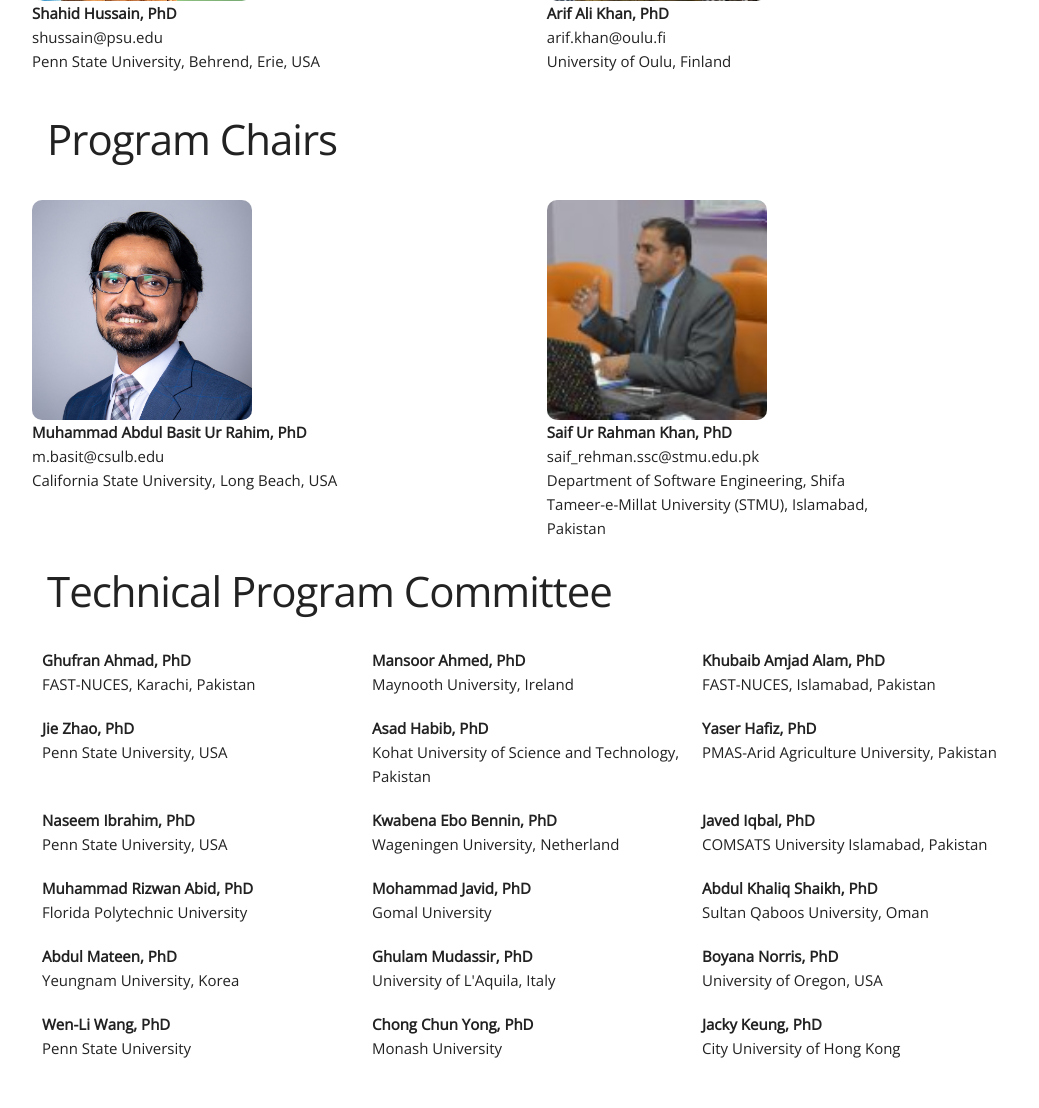
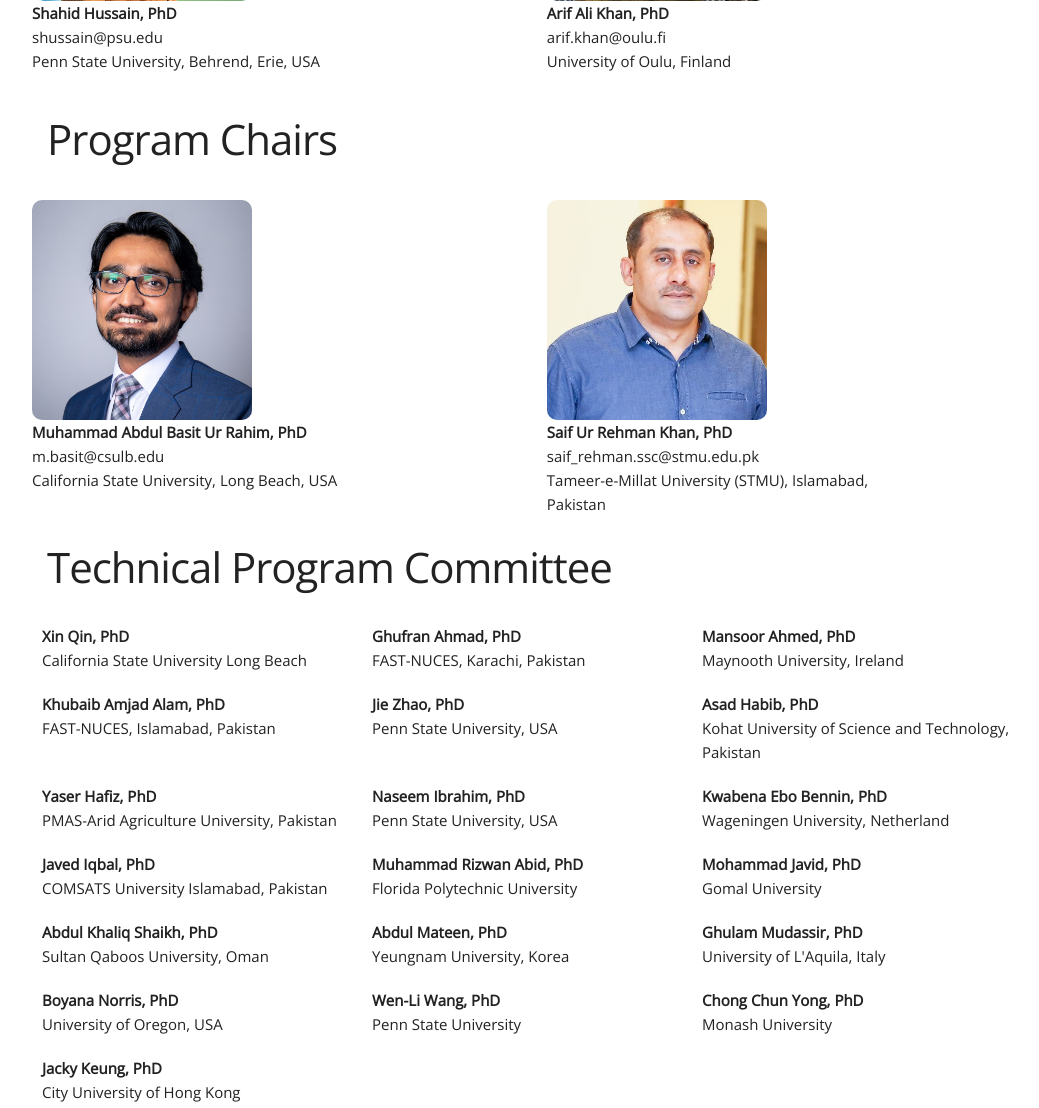
Before and after one commit to ilmaan/ICSE-IT-Conf, a Django app: page / in a window 1280 px wide. Shown: the part 4172-5280 px from the top of the page, without its empty margins (113-1152 px from the left). Run offline with Django 5.2, Linux system fonts and the light colour scheme; some libraries are stand-ins or nearby versions.

Commit message:
I=New Image and smnall change

```diff
--- a/templates/home.html
+++ b/templates/home.html
@@ -4,7 +4,7 @@
 <head>
     <meta charset="UTF-8">
     <meta name="viewport" content="width=device-width, initial-scale=1.0">
-    <title>SEET2025</title>
+    <title>SEET 2025</title>
 
     <link rel="stylesheet" href="https://cdnjs.cloudflare.com/ajax/libs/normalize/4.2.0/normalize.min.css">
     <link rel="stylesheet" href="https://cdnjs.cloudflare.com/ajax/libs/typicons/2.0.8/typicons.min.css">
@@ -122,7 +122,7 @@
 
         <div class="">
           <h3><span class="typcn typcn-cog-outline icon"></span>Idea and Vision Paper</h3>
-          <p>The Vision and Idea Papers track invites the research community to present pioneering concepts, speculative ideas, and forward-looking perspectives that have the potential to shape future research directions. Submissions may include but are not limited to, conceptual frameworks that propose novel approaches, speculative insights into emerging challenges, or visionary perspectives that seek to redefine current paradigms within the field. Submit original manuscripts (not published or considered elsewhere) with a minimum of six pages (context and references). The format of your submission must follow the SEET conference proceedings format ( <a href="https://www.springer.com/gp/authors-editors/conference-proceedings/editors/word-template/19338734" target="_blank">Word DOCX</a> | <a href="https://www.springer.com/gp/computer-science/lncs/new-latex-templates-available/15634678" target="_blank">Latex</a> ).</p>
+          <p>The Vision and Idea Papers track invites the research community to present pioneering concepts, speculative ideas, and forward-looking perspectives that have the potential to shape future research directions. Submissions may include but are not limited to, conceptual frameworks that propose novel approaches, speculative insights into emerging challenges, or visionary perspectives that seek to redefine current paradigms within the field. Submit original manuscripts (not published or considered elsewhere) with a minimum of six pages (context and references). The format of your submission must follow the SEET conference proceedings format (<a href="https://www.springer.com/gp/authors-editors/conference-proceedings/editors/word-template/19338734" target="_blank">Word DOCX</a> | <a href="https://www.springer.com/gp/computer-science/lncs/new-latex-templates-available/15634678" target="_blank">Latex</a> ).</p>
 
         </div>
 
@@ -266,9 +266,10 @@
           <p>m.basit@csulb.edu<br>California State University, Long Beach, USA</p>
           <!-- <span class="typcn typcn-social-facebook-circular icon"></span><span class="typcn typcn-social-instagram-circular icon"></span><span class="typcn typcn-social-google-plus-circular icon"></span><span class="typcn typcn-social-linkedin-circular icon"></span> -->
          </div>
-        <div class="three columns"> <img src="{% static 'app\images\saif_ur_rahman.jpeg' %}" width="220" height="220" alt=""/>
-          <h6>Saif Ur Rahman Khan, PhD</h6>
-          <p>saif_rehman.ssc@stmu.edu.pk <br>Department of Software Engineering, Shifa Tameer-e-Millat University (STMU), Islamabad, Pakistan</p>
+        <div class="three columns"> <img src="{% static 'app\images\saif_ur_rahman_new.jpg' %}" width="220" height="220" alt=""/>
+          <h6>Saif Ur Rehman Khan, PhD</h6>
+          <p>saif_rehman.ssc@stmu.edu.pk <br>Tameer-e-Millat University (STMU), Islamabad, Pakistan
+          </p>
           <!-- <span class="typcn typcn-social-facebook-circular icon"></span><span class="typcn typcn-social-instagram-circular icon"></span><span class="typcn typcn-social-google-plus-circular icon"></span><span class="typcn typcn-social-linkedin-circular icon"></span>  -->
         </div>
 
@@ -277,6 +278,10 @@
 
       <h2>Technical Program Committee</h2>
       <div class="row">
+        <div class="techthree columns">
+          <h6>Xin Qin, PhD</h6>
+          <p>California State University Long Beach</p>
+      </div>
         <div class="techthree columns">
             <h6>Ghufran Ahmad, PhD</h6>
             <p>FAST-NUCES, Karachi, Pakistan</p>
```
Also changed, not shown: static/app/images/saif_ur_rahman_new.jpg (added).
